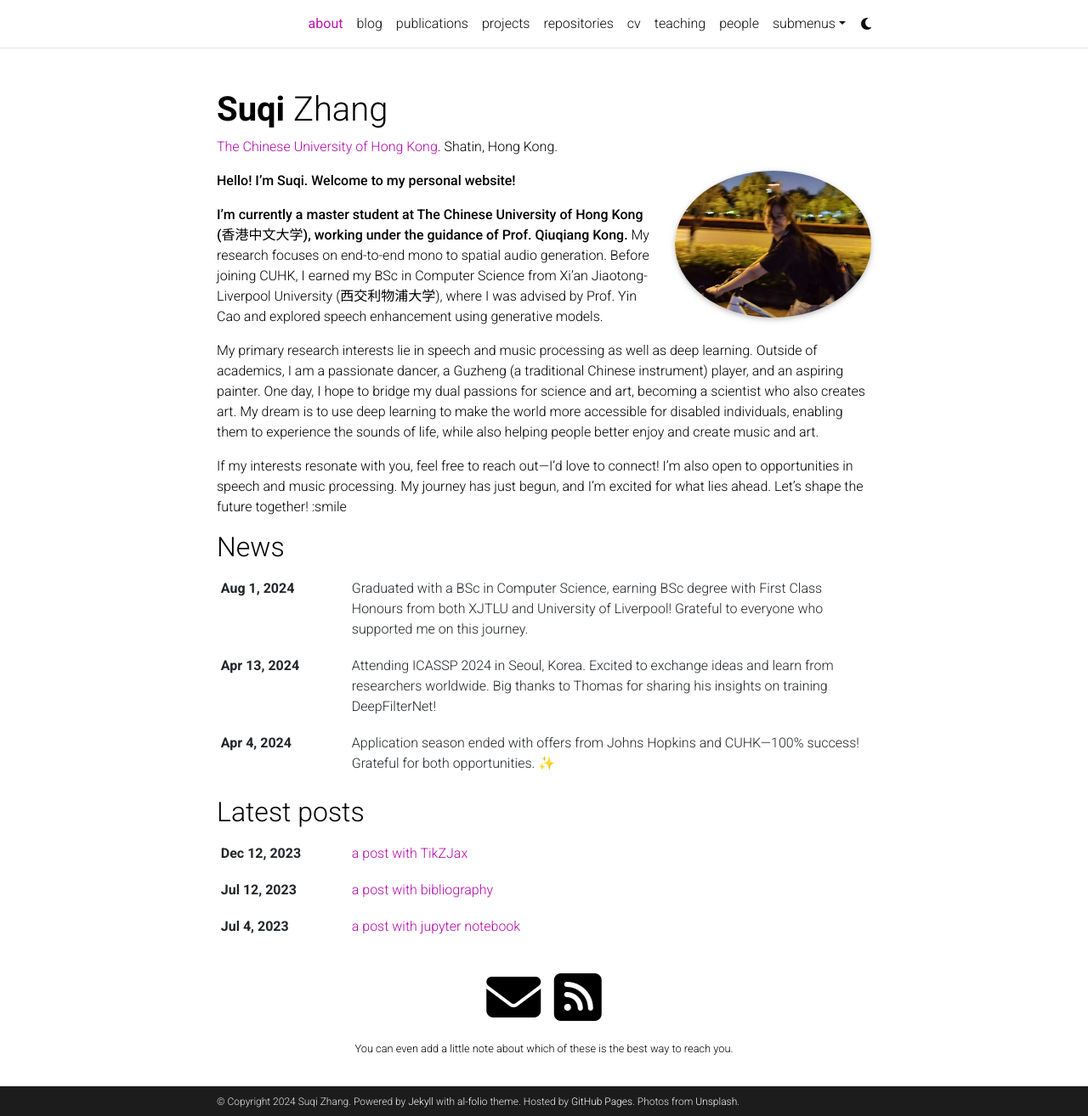
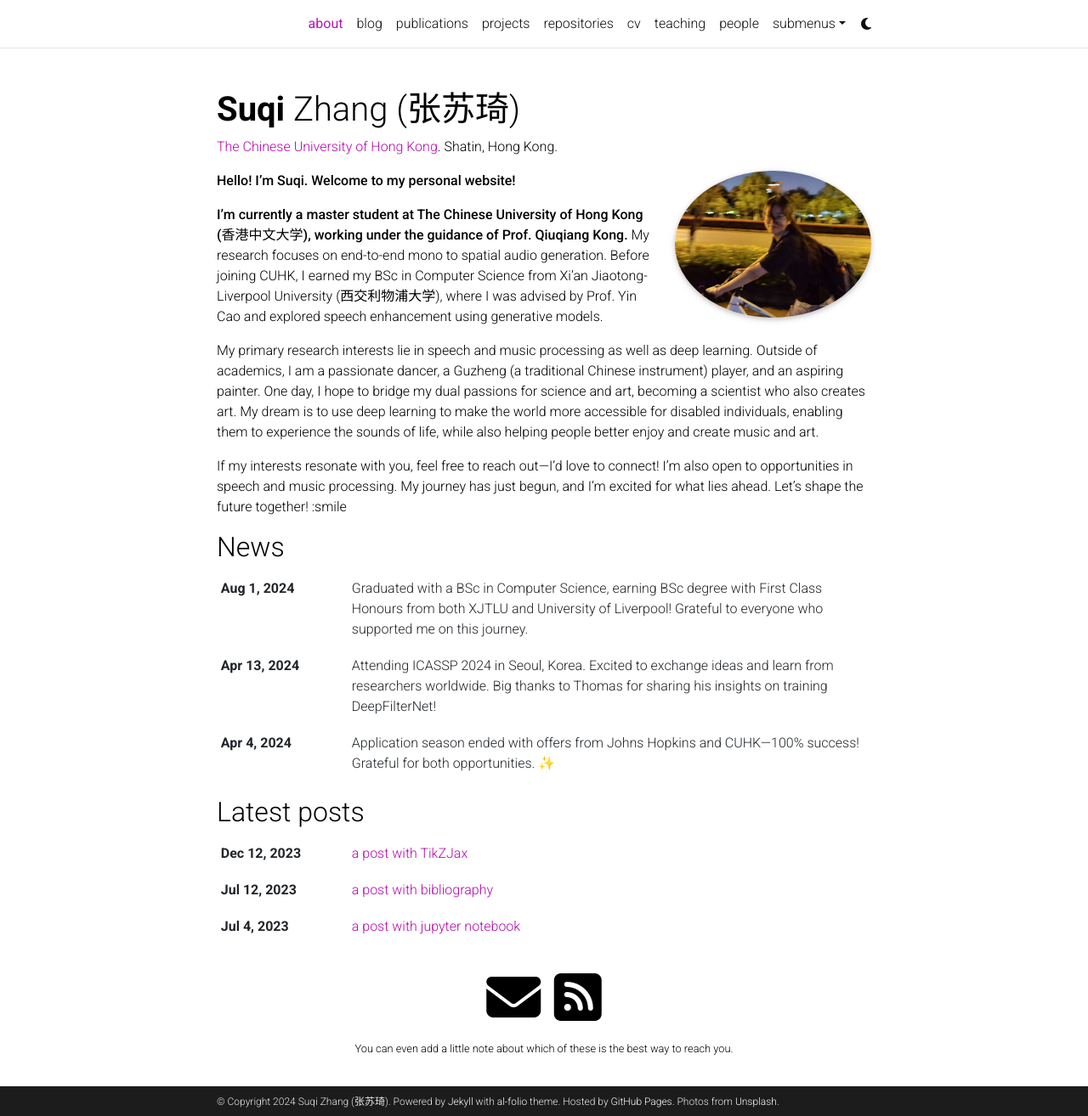
Before and after one commit to SAKi-77/SAKi-77.github.io, a Jekyll site: the page built from _pages/about.md, in a window 1280 px wide and 1314 px high. Shown: the whole window at 85% size. Built offline with Jekyll 4.4.1, drawn with Linux system fonts in a browser that asks for light colours; full-size pictures stand in for the smaller copies a plugin makes; emoji names are drawn with the system emoji font; comment, search, counter and statistics services are not loaded; a style sheet for code colours, icons or effects is not loaded.

Commit message:
Update _config.yml

```diff
--- a/_config.yml
+++ b/_config.yml
@@ -5,8 +5,8 @@
 title: blank # the website title (if blank, full name will be used instead)
 first_name: Suqi
 middle_name:
-last_name: Zhang
-email: you@example.com
+last_name: Zhang (张苏琦)
+email: suqi.zhang/xx@ee.cuhk.edu.hk
 description: > # the ">" symbol means to ignore newlines until "footer_text:"
   A simple, whitespace theme for academics. Based on [*folio](https://github.com/bogoli/-folio) design.
 footer_text: >
```
